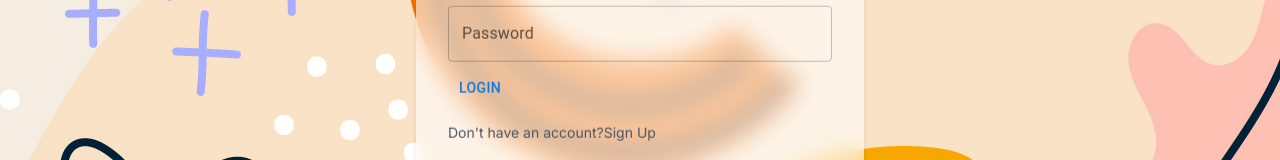
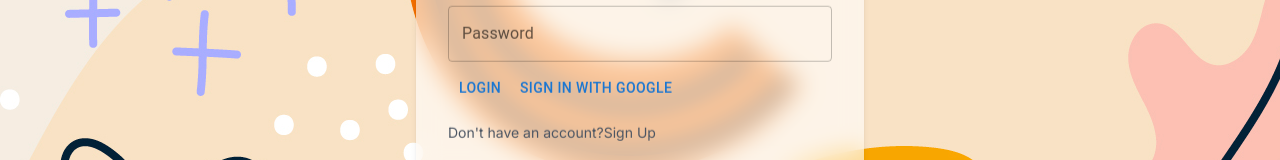
Before and after one commit to mai298/server-dashboard, a Next.js app: page / in a window 1280 px wide. Shown: the part 402-562 px from the top of the page. Built offline with nearby package versions, Linux system fonts and the light colour scheme.

Commit message:
last update

```diff
--- a/src/Pages/SignUp/SignUp.jsx
+++ b/src/Pages/SignUp/SignUp.jsx
@@ -1,4 +1,3 @@
-// pages/signup.js
 import SignUpComp from '../../components/SignUpComp';
 
 const Signup = () => {
--- a/src/Pages/api/server.js
+++ b/src/Pages/api/server.js
@@ -1,6 +1,6 @@
 
 async function handler(req, res) {
-  // Fetch or access server data here (depending on your source)
+  // Fetch or access server data here
   const serverData = await fetch('https://65d0c0f3ab7beba3d5e3a053.mockapi.io/api/servers'); // Example for mock API
   const status = serverData.status; // Extract server status information
 
--- a/src/components/LoginComp.jsx
+++ b/src/components/LoginComp.jsx
@@ -1,20 +1,22 @@
 "use client"; // This is a client component 👈🏽
 
 import React, { useState } from "react"
-import { getAuth, signInWithEmailAndPassword } from "firebase/auth";
-import { auth } from "../../firebase";
-import TextField from "@mui/material/TextField";
+import { GoogleAuthProvider, signInWithPopup, getAuth } from 'firebase/auth';
 import Button from "@mui/material/Button";
+import { useRouter } from "next/navigation";
 import { useTranslation } from "react-i18next";
-import { useRouter } from "next/navigation";
+import { TextField } from "@mui/material";
+
 
 const LoginComp = () => {
   const [email, setEmail] = useState("");
   const [password, setPassword] = useState("");
   const router = useRouter();
   const { t, i18n } = useTranslation();
+  const auth = getAuth();
 
 
+  // Function to handle regular email/password login
   const handleLogin = async () => {
     console.log("Login button clicked");
 
@@ -29,7 +31,21 @@ const LoginComp = () => {
       router.replace("/Dashboard/Dashboard");
     } catch (error) {
       console.error("Login failed:", error.message);
-      alert("invalid email or password", error);
+      alert("Invalid email or password", error);
+    }
+  };
+
+  // Function to handle Google Sign-In
+  const handleGoogleSignIn = async () => {
+    try {
+      const provider = new GoogleAuthProvider();
+      const result = await signInWithPopup(auth, provider);
+      // Handle the signed-in user (result.user)
+      console.log('Google Sign-In successful', result.user);
+      router.replace("/Dashboard/Dashboard");
+    } catch (error) {
+      console.error('Google Sign-In failed:', error.message);
+      // Handle the error
     }
   };
 
@@ -60,6 +76,13 @@ const LoginComp = () => {
       >
         {t("Login")}
       </Button>
+
+      <Button
+        onClick={handleGoogleSignIn}
+        className="bg-red-500 ms-3 text-white p-2 rounded-md hover:bg-red-600 transition "
+      >
+        Sign In with Google
+      </Button>
     </>
   );
 };
--- a/src/components/SignUpComp.jsx
+++ b/src/components/SignUpComp.jsx
@@ -1,7 +1,7 @@
 "use client"; // This is a client component 👈🏽
 
 import { createUserWithEmailAndPassword } from "firebase/auth";
-import { auth } from "../../firebase"; // Replace with the correct path
+import { auth } from "../../firebase";
 import { useState } from "react";
 import { useRouter } from 'next/navigation';
 import "./SignUpComp.css";
```
Also changed, not shown: src/Pages/mai/Mai.js (deleted, +0 -9 lines), 2 other files (tests, documents, lock files or other folders).
